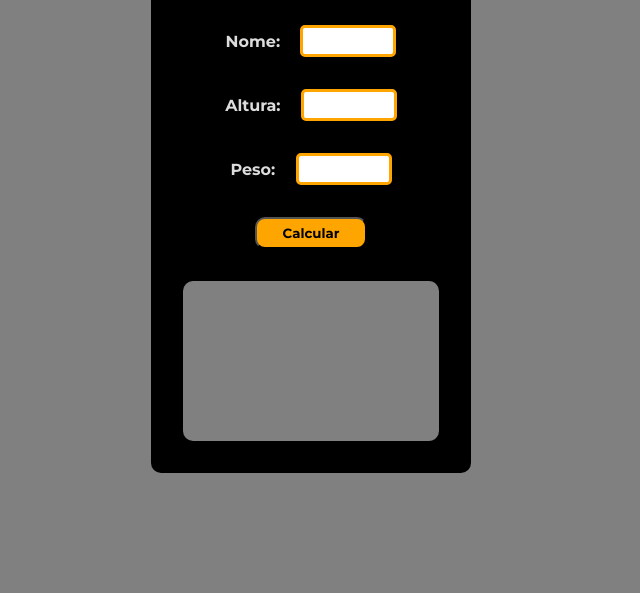
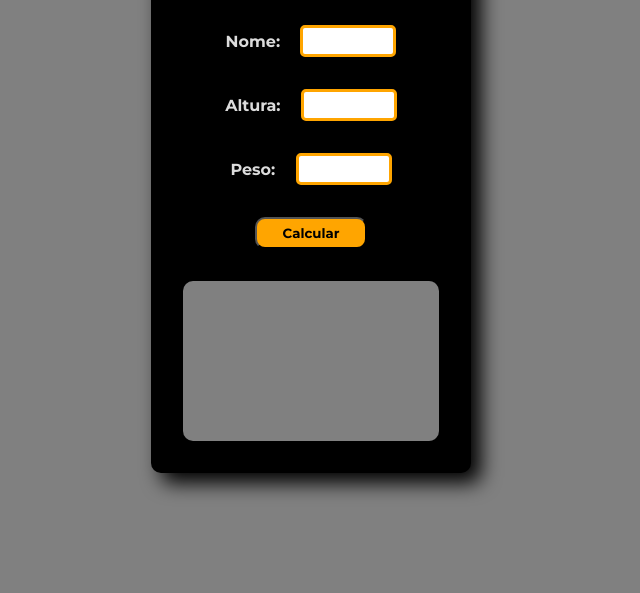
Before and after one commit to DrikaDev/Calculadora-IMC, a plain HTML site: page index.html in a window 1280 px wide. Shown: the part 207-800 px from the top of the page, without its empty margins (329-969 px from the left). Drawn offline with Linux system fonts and the light colour scheme; a web font is replaced by a local one.

Commit message:
atualização de css

```diff
--- a/style.css
+++ b/style.css
@@ -25,6 +25,7 @@ main{
     flex-direction: column;
     align-items: center;
     justify-content: space-evenly;
+    box-shadow: 10px 10px 20px black;
 }
 
 .title{
```
